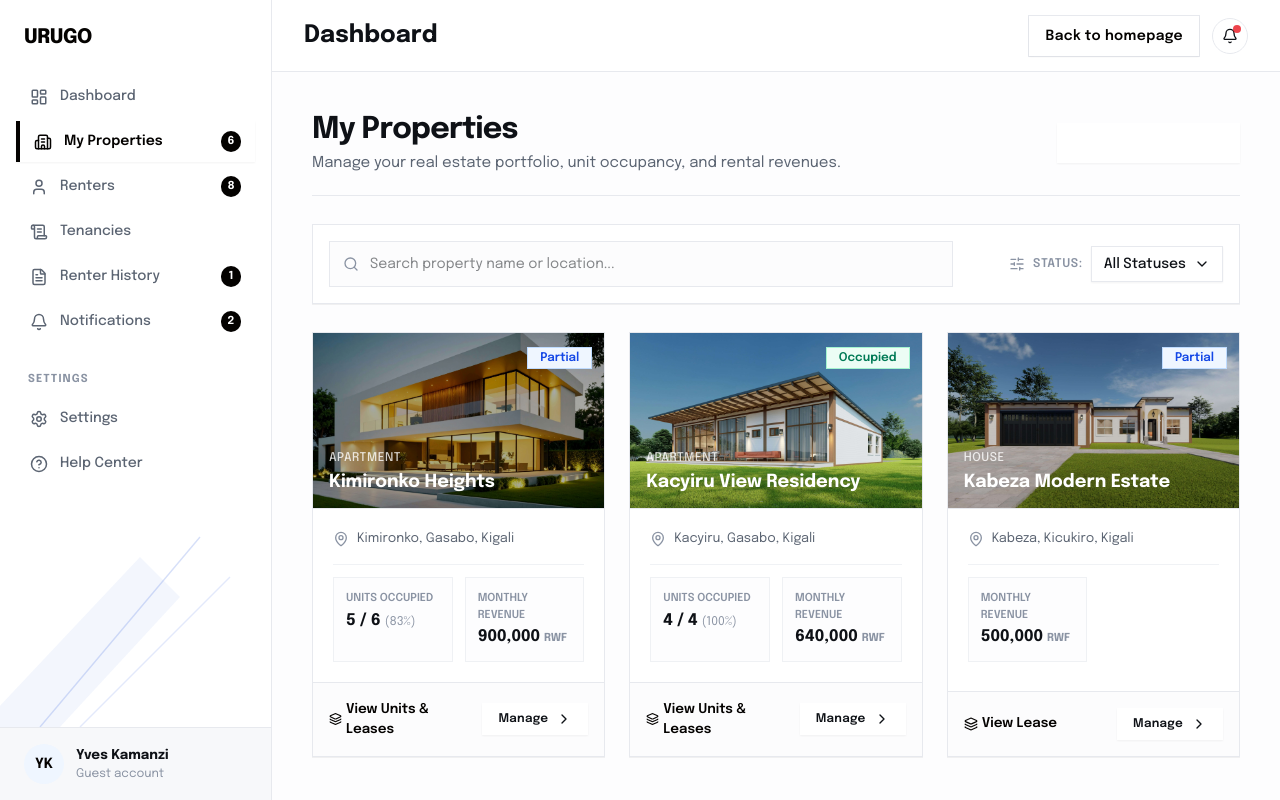
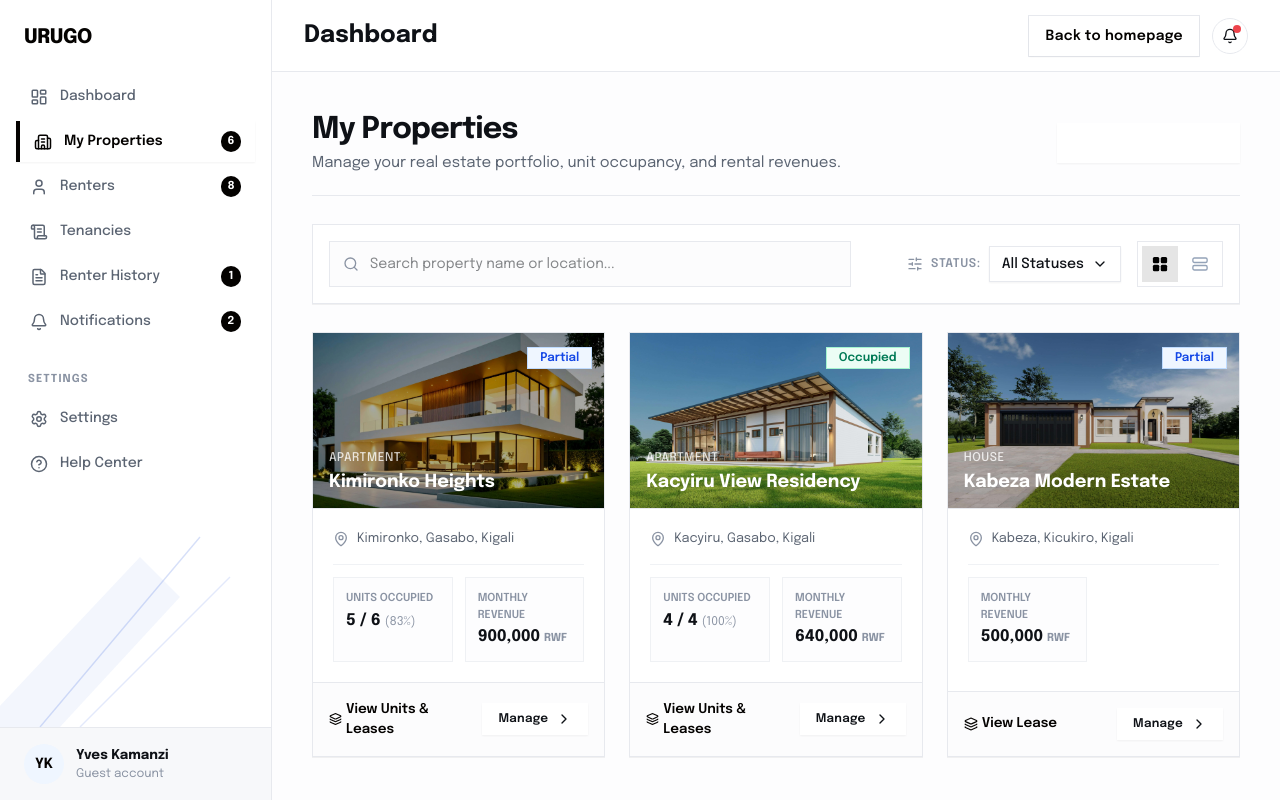
Before and after one commit to Urugo-software/Urugo-Frontend, a Next.js app: page /landlord/properties in a window 1280 px wide. Built offline with nearby package versions, Linux system fonts and the light colour scheme.

Commit message:
feat(landlord): add grid and list view toggle to landlord properties

```diff
--- a/components/dashboard/landlord/properties/LandlordPropertiesView.tsx
+++ b/components/dashboard/landlord/properties/LandlordPropertiesView.tsx
@@ -10,6 +10,7 @@ import { PropertyCard } from "./PropertyCard";
 export function LandlordPropertiesView() {
   const [searchTerm, setSearchTerm] = useState("");
   const [filterStatus, setFilterStatus] = useState<string>("All Statuses");
+  const [viewMode, setViewMode] = useState<"grid" | "list">("grid");
 
   const filteredProperties = mockLandlordProperties.filter(
     (prop: LandlordPropertyItem) => {
@@ -31,11 +32,19 @@ export function LandlordPropertiesView() {
         onSearchChange={setSearchTerm}
         filterStatus={filterStatus}
         onFilterChange={setFilterStatus}
+        viewMode={viewMode}
+        onViewModeChange={setViewMode}
       />
 
-      <div className="grid grid-cols-1 lg:grid-cols-3 gap-6">
+      <div
+        className={
+          viewMode === "grid"
+            ? "grid grid-cols-1 md:grid-cols-2 lg:grid-cols-3 gap-6"
+            : "flex flex-col gap-4"
+        }
+      >
         {filteredProperties.map((prop) => (
-          <PropertyCard key={prop.id} property={prop} />
+          <PropertyCard key={prop.id} property={prop} viewMode={viewMode} />
         ))}
       </div>
     </div>
--- a/components/dashboard/landlord/properties/PropertiesToolbar.tsx
+++ b/components/dashboard/landlord/properties/PropertiesToolbar.tsx
@@ -6,12 +6,15 @@ import {
   DropdownMenuTrigger,
 } from "@/components/ui/dropdown-menu";
 import { ChevronDown, Search, SlidersHorizontal } from "lucide-react";
+import Image from "next/image";
 
 interface PropertiesToolbarProps {
   searchTerm: string;
   onSearchChange: (value: string) => void;
   filterStatus: string;
   onFilterChange: (value: string) => void;
+  viewMode?: "grid" | "list";
+  onViewModeChange?: (mode: "grid" | "list") => void;
 }
 
 export function PropertiesToolbar({
@@ -19,6 +22,8 @@ export function PropertiesToolbar({
   onSearchChange,
   filterStatus,
   onFilterChange,
+  viewMode,
+  onViewModeChange,
 }: PropertiesToolbarProps) {
   return (
     <div className="flex flex-col sm:flex-row items-stretch sm:items-center justify-between gap-4 border border-line bg-white p-4  shadow-2xs">
@@ -69,6 +74,44 @@ export function PropertiesToolbar({
             </DropdownMenuItem>
           </DropdownMenuContent>
         </DropdownMenu>
+
+        {onViewModeChange && viewMode && (
+          <div
+            role="group"
+            aria-label="Property display"
+            className="flex items-center gap-1 border border-line bg-white p-1 ml-2"
+          >
+            {([
+              { mode: "grid", label: "Grid view", icon: "/assets/icons/grid-view.svg" },
+              { mode: "list", label: "List view", icon: "/assets/icons/list-view.svg" },
+            ] as const).map(({ mode, label, icon }) => (
+              <button
+                key={mode}
+                type="button"
+                aria-label={label}
+                aria-pressed={viewMode === mode}
+                title={label}
+                onClick={() => onViewModeChange(mode)}
+                className={`group flex h-9 w-9 cursor-pointer items-center justify-center transition-colors focus-visible:outline-none focus-visible:ring-2 focus-visible:ring-brand ${
+                  viewMode === mode
+                    ? "bg-brand/10 text-brand"
+                    : "text-faint hover:bg-surface hover:text-brand"
+                }`}
+              >
+                <Image
+                  src={icon}
+                  alt={label}
+                  width={18}
+                  height={18}
+                  unoptimized
+                  className={`h-4.5 w-4.5 transition-all duration-200 group-hover:brightness-0 group-hover:[filter:brightness(0)] ${
+                    viewMode === mode ? "brightness-0 [filter:brightness(0)]" : ""
+                  }`}
+                />
+              </button>
+            ))}
+          </div>
+        )}
       </div>
     </div>
   );
--- a/components/dashboard/landlord/properties/PropertyCard.tsx
+++ b/components/dashboard/landlord/properties/PropertyCard.tsx
@@ -12,9 +12,10 @@ const statusStyles: Record<string, string> = {
 
 interface PropertyCardProps {
   property: LandlordPropertyItem;
+  viewMode?: "grid" | "list";
 }
 
-export function PropertyCard({ property: prop }: PropertyCardProps) {
+export function PropertyCard({ property: prop, viewMode = "grid" }: PropertyCardProps) {
   const occupancyPct =
     prop.hasUnits &&
     typeof prop.occupiedUnits === "number" &&
@@ -24,16 +25,28 @@ export function PropertyCard({ property: prop }: PropertyCardProps) {
       : undefined;
 
   return (
-    <div className="border border-line bg-white shadow-2xs flex flex-col justify-between hover:border-brand/40 transition-colors rounded-none">
-      <div>
+    <div
+      className={`border border-line bg-white shadow-2xs flex ${
+        viewMode === "list"
+          ? "flex-col md:flex-row md:items-stretch"
+          : "flex-col justify-between"
+      } hover:border-brand/40 transition-colors rounded-none`}
+    >
+      <div className={viewMode === "list" ? "flex-1 flex flex-col sm:flex-row" : ""}>
         {/* Header Image / Badge Banner */}
-        <div className="relative h-44 bg-surface/80 border-b border-line overflow-hidden">
+        <div
+          className={`relative ${
+            viewMode === "list"
+              ? "h-48 sm:h-auto sm:w-64 shrink-0 border-b sm:border-b-0 sm:border-r"
+              : "h-44 border-b"
+          } bg-surface/80 border-line overflow-hidden`}
+        >
           {prop.image ? (
             <Image
               src={prop.image}
               alt={prop.name}
               fill
-              className=" object-cover"
+              className="object-cover"
             />
           ) : (
             <div className="absolute inset-0 bg-gradient-to-t from-black/60 via-black/10 to-transparent z-10" />
@@ -57,7 +70,7 @@ export function PropertyCard({ property: prop }: PropertyCardProps) {
         </div>
 
         {/* Content Body */}
-        <div className="p-5 space-y-4">
+        <div className={`p-5 space-y-4 ${viewMode === "list" ? "flex-1 flex flex-col justify-center" : ""}`}>
           <div className="flex items-start gap-2 text-[13px] text-body">
             <MapPin className="h-4 w-4 text-faint shrink-0 mt-0.5" />
             <span className="truncate">{prop.location}</span>
@@ -93,7 +106,13 @@ export function PropertyCard({ property: prop }: PropertyCardProps) {
       </div>
 
       {/* Action Footer */}
-      <div className="p-4 bg-surface/40 border-t border-line flex items-center justify-between gap-3">
+      <div
+        className={`p-4 bg-surface/40 border-t ${
+          viewMode === "list"
+            ? "md:border-t-0 md:border-l md:w-56 md:flex-col md:justify-center md:items-stretch"
+            : "flex items-center justify-between"
+        } border-line flex items-center justify-between gap-3`}
+      >
         {prop.hasUnits ? (
           <Link
             href={`/landlord/tenancies?property=${prop.id}`}
```
